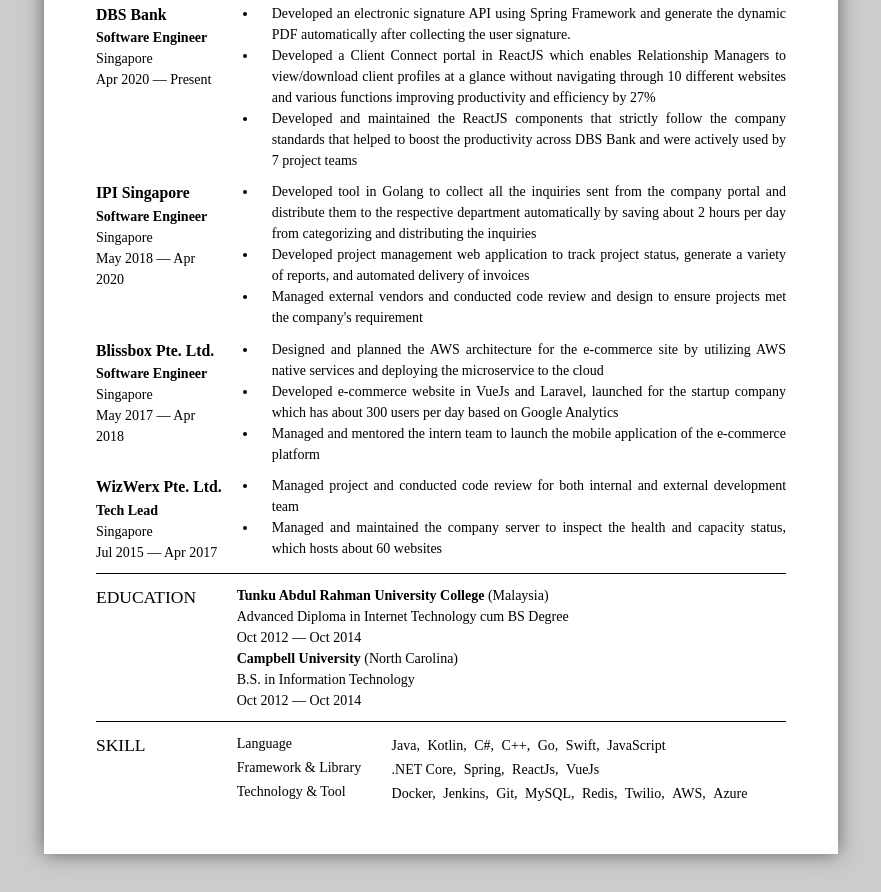
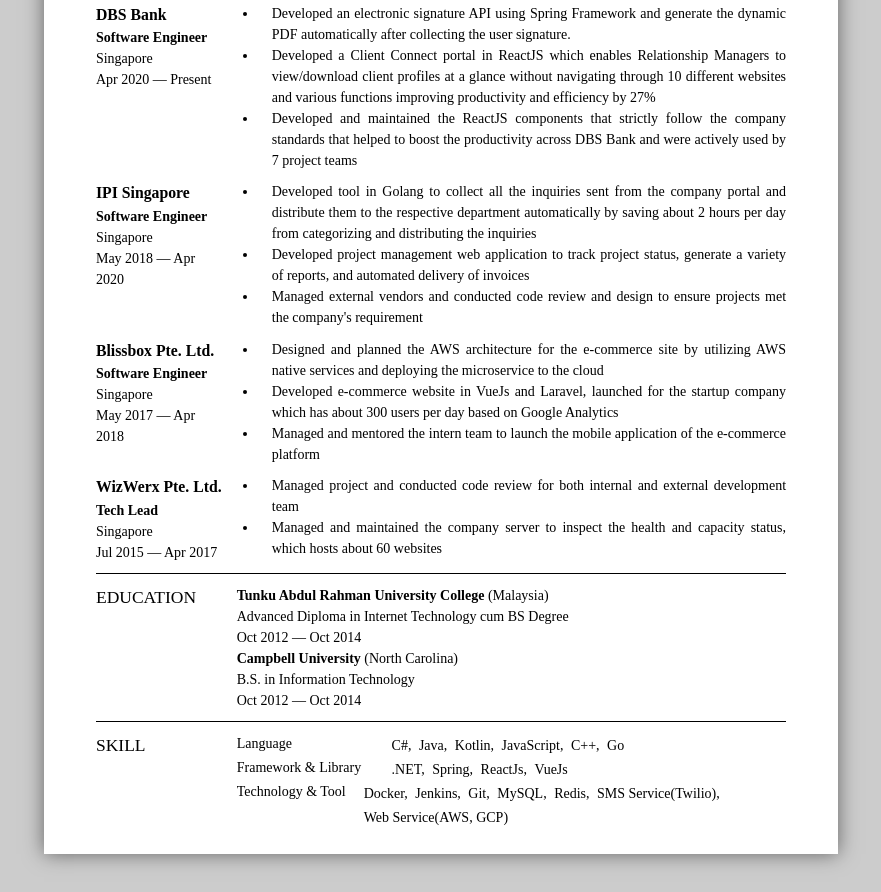
Before and after one commit to WeeHong/weehong, a plain HTML site: page docs/index.html in a window 1280 px wide. Shown: the part 306-1198 px from the top of the page, without its empty margins (199-1080 px from the left). Drawn offline with nearby package versions, Linux system fonts and the light colour scheme; a web font is replaced by a local one.

Commit message:
Update index.html

```diff
--- a/docs/index.html
+++ b/docs/index.html
@@ -272,13 +272,12 @@
                                 <div class="flex-2box-content px-5">
                                     <div class="content">
                                         <ul>
+                                            <li class="inline-block text-base">C#</li>
                                             <li class="inline-block text-base">Java</li>
                                             <li class="inline-block text-base">Kotlin</li>
-                                            <li class="inline-block text-base">C#</li>
+                                            <li class="inline-block text-base">JavaScript</li>
                                             <li class="inline-block text-base">C++</li>
                                             <li class="inline-block text-base">Go</li>
-                                            <li class="inline-block text-base">Swift</li>
-                                            <li class="inline-block text-base">JavaScript</li>
                                         </ul>
                                     </div>
                                 </div>
@@ -290,7 +289,7 @@
                                 <div class="flex-2box-content px-5">
                                     <div class="content">
                                         <ul>
-                                            <li class="inline-block text-base">.NET Core</li>
+                                            <li class="inline-block text-base">.NET</li>
                                             <li class="inline-block text-base">Spring</li>
                                             <li class="inline-block text-base">ReactJs</li>
                                             <li class="inline-block text-base">VueJs</li>
@@ -310,9 +309,8 @@
                                             <li class="inline-block text-base">Git</li>
                                             <li class="inline-block text-base">MySQL</li>
                                             <li class="inline-block text-base">Redis</li>
-                                            <li class="inline-block text-base">Twilio</li>
-                                            <li class="inline-block text-base">AWS</li>
-                                            <li class="inline-block text-base">Azure</li>
+                                            <li class="inline-block text-base">SMS Service(Twilio)</li>
+                                            <li class="inline-block text-base">Web Service(AWS, GCP)</li>
                                         </ul>
                                     </div>
                                 </div>
```
